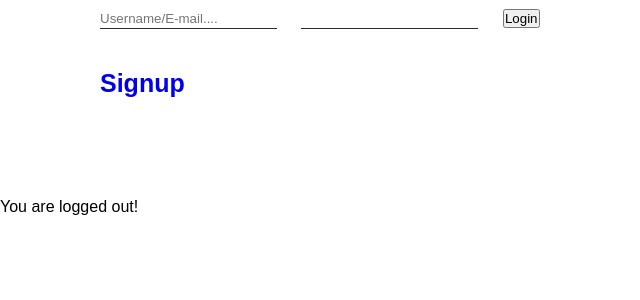
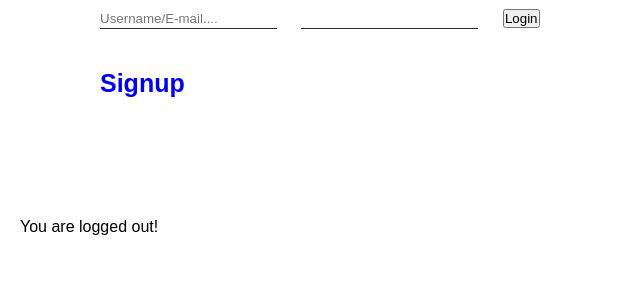
Before and after one commit to Joe-Powell/antisocial_media, a PHP site: page / in a window 1280 px wide. Shown: the part 132-432 px from the top of the page, without its empty margins (0-640 px from the left). Run offline with PHP 8.4, Linux system fonts and the light colour scheme; some libraries are stand-ins or nearby versions.

Commit message:
Update style.css

```diff
--- a/style.css
+++ b/style.css
@@ -9,14 +9,14 @@ margin:0px;
     padding:100px;
 }
 
-
-
 .signup {
     text-decoration: none;
     font-weight: 900;
     font-size: 25px;
+ }
 
-
+.login-status {
+    padding:20px 20px;
 }
 
 .form-login {
```
